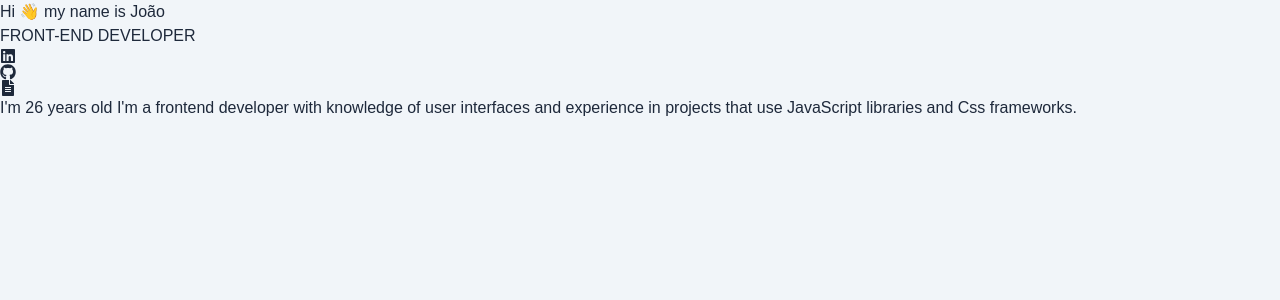
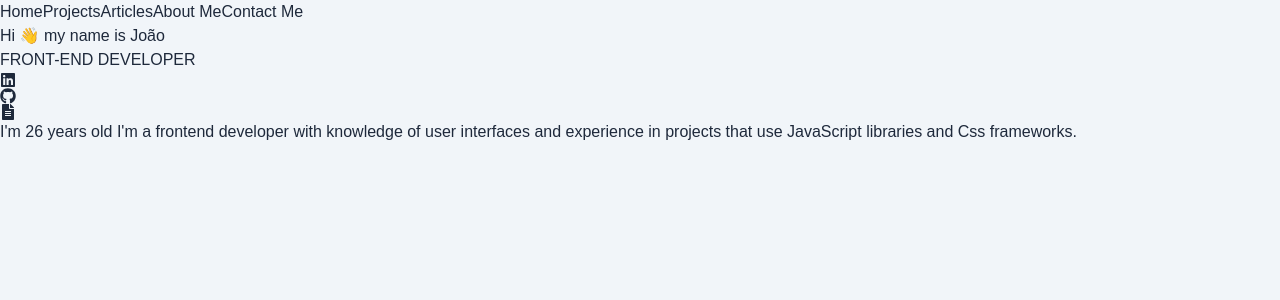
Before and after one commit to Jaoovit/portfolio, a React (Vite) app: page / in a window 1280 px wide. Shown: the top 300 px of the page. Built offline with nearby package versions, Linux system fonts and the light colour scheme.

Commit message:
define the links in the navbar component

```diff
--- a/src/components/Navbar.jsx
+++ b/src/components/Navbar.jsx
@@ -1,7 +1,13 @@
+import { Link } from "react-router-dom"
+
 const Navbar = () => {
   return (
     <div>
-
+      <Link to='/'>Home</Link>
+      <Link to='/projects'>Projects</Link>
+      <Link to='/articles'>Articles</Link>
+      <Link to='/about'>About Me</Link>
+      <Link to='/contact'>Contact Me</Link>
     </div>
   )
 }
```
